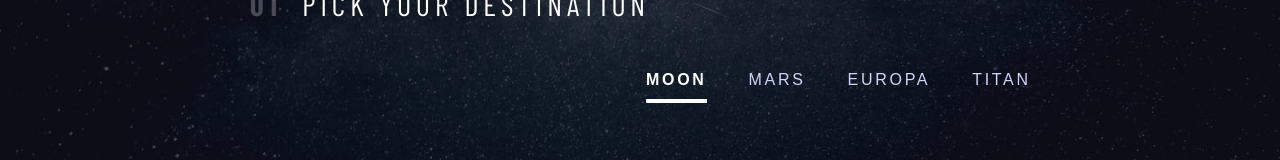
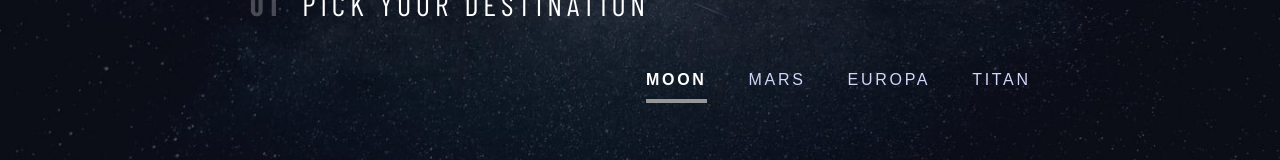
Before and after one commit to nicolasgabriiel/Space-Tourism, a Vue app: page /destination in a window 1280 px wide. In both pictures the pointer is over the element "MOON". Shown: the part 247-407 px from the top of the page. Built offline with nearby package versions, Linux system fonts and the light colour scheme; a web font is replaced by a local one.

Commit message:
STYLE: DestinationControler
Alterando coloração e base de fonte quando um elemento tem o cursor passado por sobre ele

```diff
--- a/src/components/DestinationControler.vue
+++ b/src/components/DestinationControler.vue
@@ -1,6 +1,8 @@
 <template>
   <div class="container-data">
-    <section class="esquerda"></section>
+    <section class="esquerda">
+      <!--DestinationImage-->
+    </section>
     <section class="direita">
       <div>
         <header>
@@ -49,11 +51,9 @@
   margin: 50px 30px 0 0;
 }
 .title-button:hover {
-  color: #ffffff;
   cursor: pointer;
-  border-bottom: 4px solid white;
+  border-bottom: 4px solid #979797;
   padding-bottom: 10px;
-  font-weight: 600;
 }
 .active {
   color: #ffffff;
```
